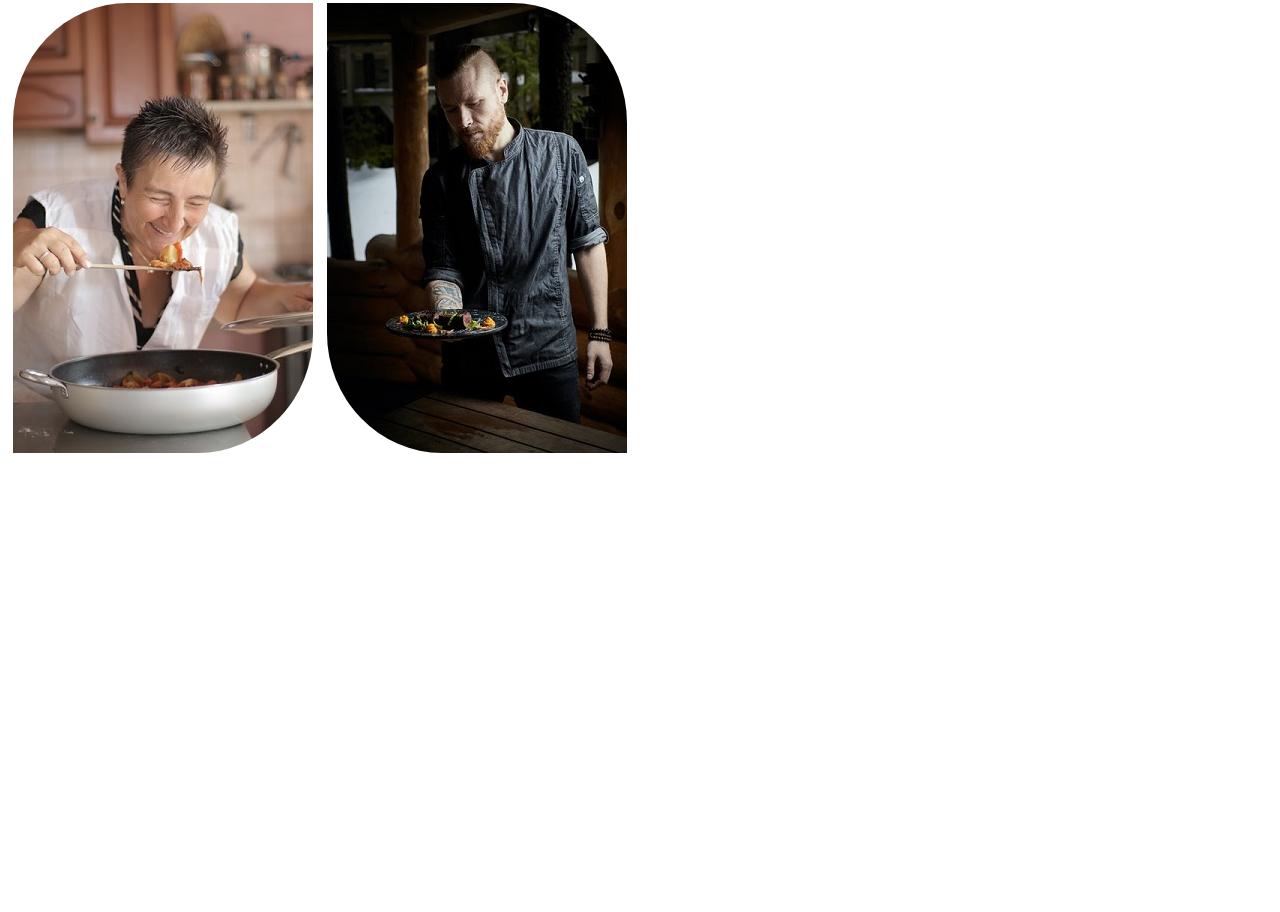
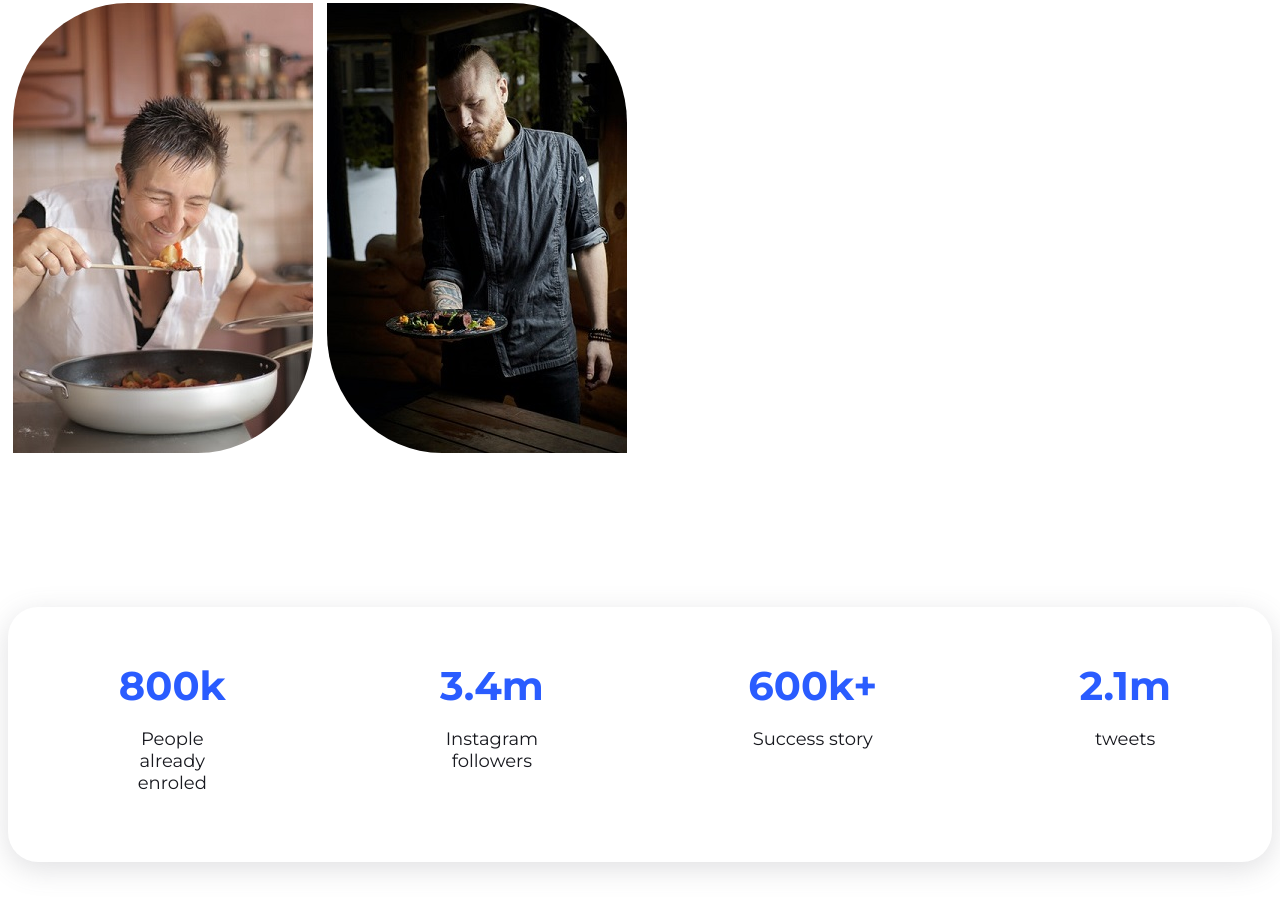
Before and after one commit to Anik-Majumder/ASSIGNMENT-1, a plain HTML site: page index.html in a window 1280 px wide. Shown: the part 3912-4824 px from the top of the page. Before the commit the page ends 4477 px from the top, so only its background shows below. Drawn offline with Linux system fonts and the light colour scheme.

Commit message:
3rd part

```diff
--- a/css/style.css
+++ b/css/style.css
@@ -187,3 +187,33 @@
     border-top-right-radius: 120px;
     border-bottom-left-radius: 120px;
 }
+
+#section-5{
+    margin-top: 50px;
+    margin-bottom: 150px;
+}
+.section-5-main{
+    display: flex;
+    box-shadow: rgba(100, 100, 111, 0.2) 0px 7px 29px 0px;
+    text-align: center;
+    border-radius: 30px;
+}
+.section-5-main-1{
+    padding: 0 8%;
+    text-align: center;
+}
+.section-5-main-1 h1{
+    font-family: 'Montserrat', sans-serif;
+    font-size: 40px;
+    font-weight: 700;
+    color: #2a5cff;
+    margin-bottom: 0;
+    padding-top: 20px;
+}
+.section-5-main-1 p{
+    font-family: 'Montserrat', sans-serif;
+    font-size: 18px;
+    font-weight: 400;
+    color: #18191f;
+    padding-bottom: 50px;
+}
--- a/index.html
+++ b/index.html
@@ -78,5 +78,26 @@
             <img class="six" src="images/t6.jpg" alt="">
         </div>
     </section>
+
+    <section id="section-5">
+        <div class="section-5-main">
+            <div class="section-5-main-1">
+                <h1>800k</h1>
+                <p>People already enroled</p>
+            </div>
+            <div class="section-5-main-1">
+                <h1>3.4m</h1>
+                <p>Instagram followers</p>
+            </div>
+            <div class="section-5-main-1">
+                <h1>600k+</h1>
+                <p>Success story</p>
+            </div>
+            <div class="section-5-main-1">
+                <h1>2.1m</h1>
+                <p>tweets</p>
+            </div>
+        </div>
+    </section>
 </body>
 </html>
```
